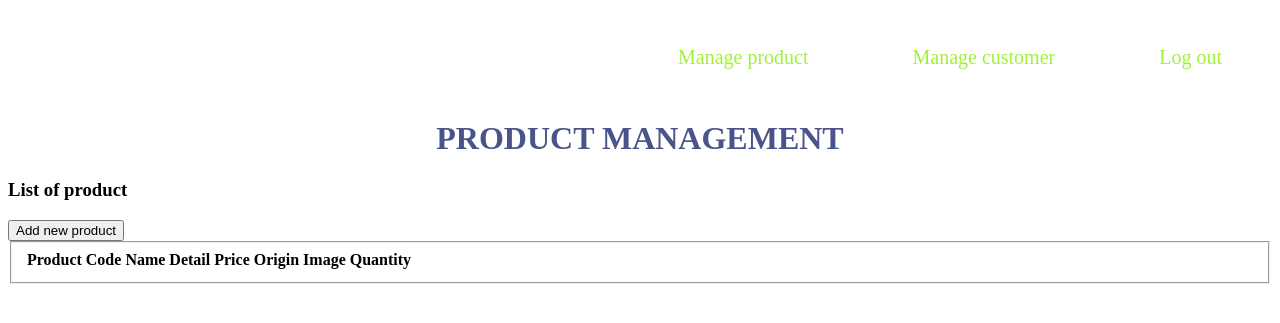
After one commit to KimLong1234567/petshop, a PHP site: page /admin/adminProductMange.php in a window 1280 px wide. The commit adds this page. Shown: the top 323 px of the page. Run offline with PHP 8.4, Linux system fonts and the light colour scheme; lists and menus that the app fills with data are empty.

Commit message:
update admin

```diff
--- /dev/null
+++ b/admin/adminProductMange.php
@@ -0,0 +1,51 @@
+<?php
+    include '../connect.php';
+?>
+
+<!DOCTYPE html>
+<html lang="en">
+<head>
+    <meta charset="UTF-8">
+    <meta http-equiv="X-UA-Compatible" content="IE=edge">
+    <meta name="viewport" content="width=device-width, initial-scale=1.0">
+    <link rel="stylesheet" href="../asset/css/admin.css">
+    <title>Petshop | ADMIN</title>
+</head>
+<body>
+<section class="header">
+        <nav>
+            <div class="nav-links">
+                <ul>
+                    <li><a href="adminProductMange.php">Manage product</a></li>
+                    <li><a href="">Manage customer</a></li>
+                    <li><a href="logout.php">Log out</a></li>
+                </ul>
+            </div>
+        </nav>
+    </section>
+        <h1 class="h1">PRODUCT MANAGEMENT</h1>
+            <div class="">
+                <h3 class="menu">List of product</h3>
+            </div>
+            <div class="col col-xs-5 text-right">
+                <a href=""><button type="button" class="">Add new product</button></a>
+            </div>
+        <fieldset>
+        <div class="container">
+	        <table>
+		        <thead>
+			    <tr>
+				    <th>Product Code</th>
+				    <th>Name</th>
+				    <th>Detail</th>
+				    <th>Price</th>
+				    <th>Origin</th>
+                    <th>Image</th>
+                    <th>Quantity</th>
+			    </tr>
+		        </thead>
+	        </table>
+        </div>
+        </fieldset>
+</body>
+</html>
--- /dev/null
+++ b/asset/css/admin.css
@@ -0,0 +1,26 @@
+.nav{
+    display: flex;
+    padding: 6% 6%;
+    justify-content: space-between;
+    align-items: center;
+}
+.nav-links{
+    flex: 1;
+    text-align: right;
+}
+.nav-links ul li{
+    list-style: none;
+    display: inline-block;
+    padding: 30px 50px;
+    position: relative;
+}
+.nav-links ul li a{
+    color: rgb(162, 240, 61);
+    text-decoration: none;
+    font-size: 20px;
+}
+
+.h1{
+    text-align: center;
+    color: rgb(74, 84, 138);
+}
```
Also changed, not shown: admin/login.php (+33 -1 lines), user/sign_in.php (+20 -8 lines), user/sign_up.php (+2 -7 lines).
